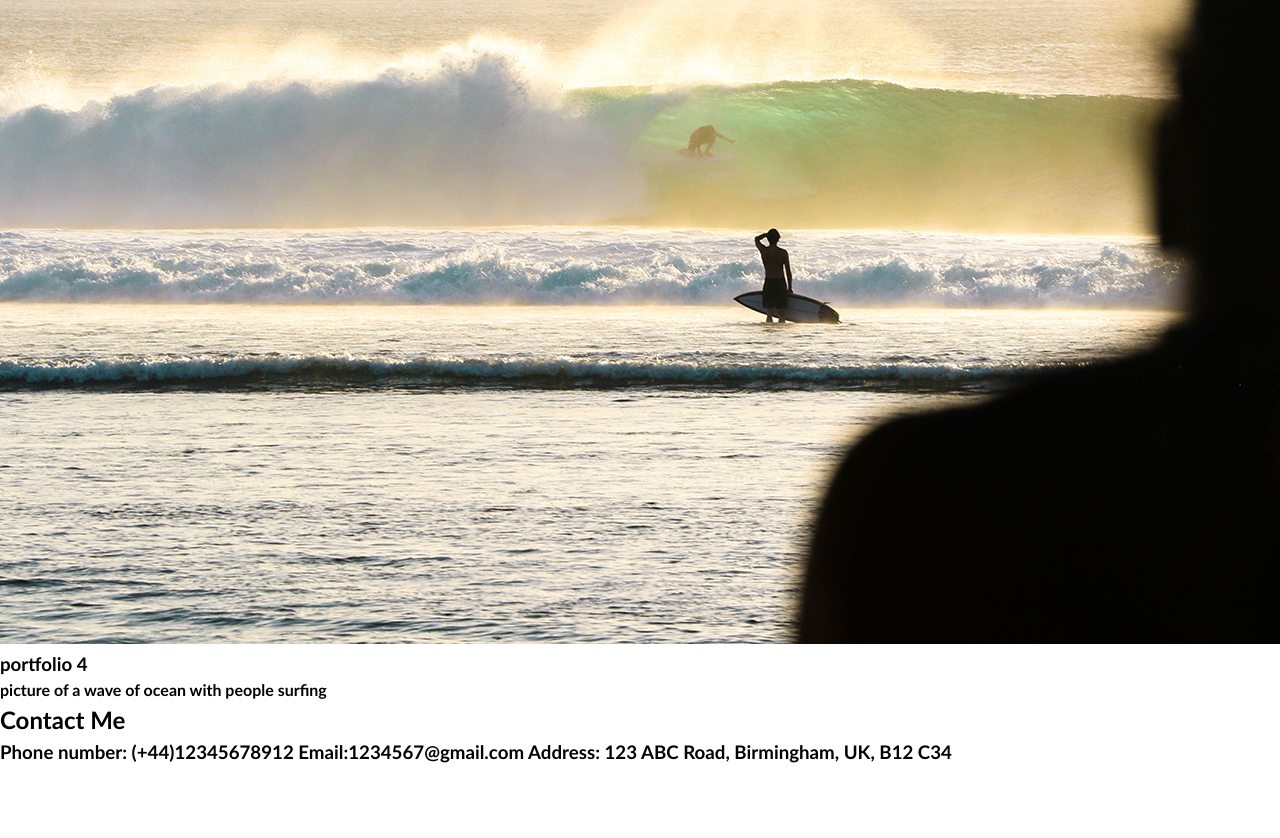
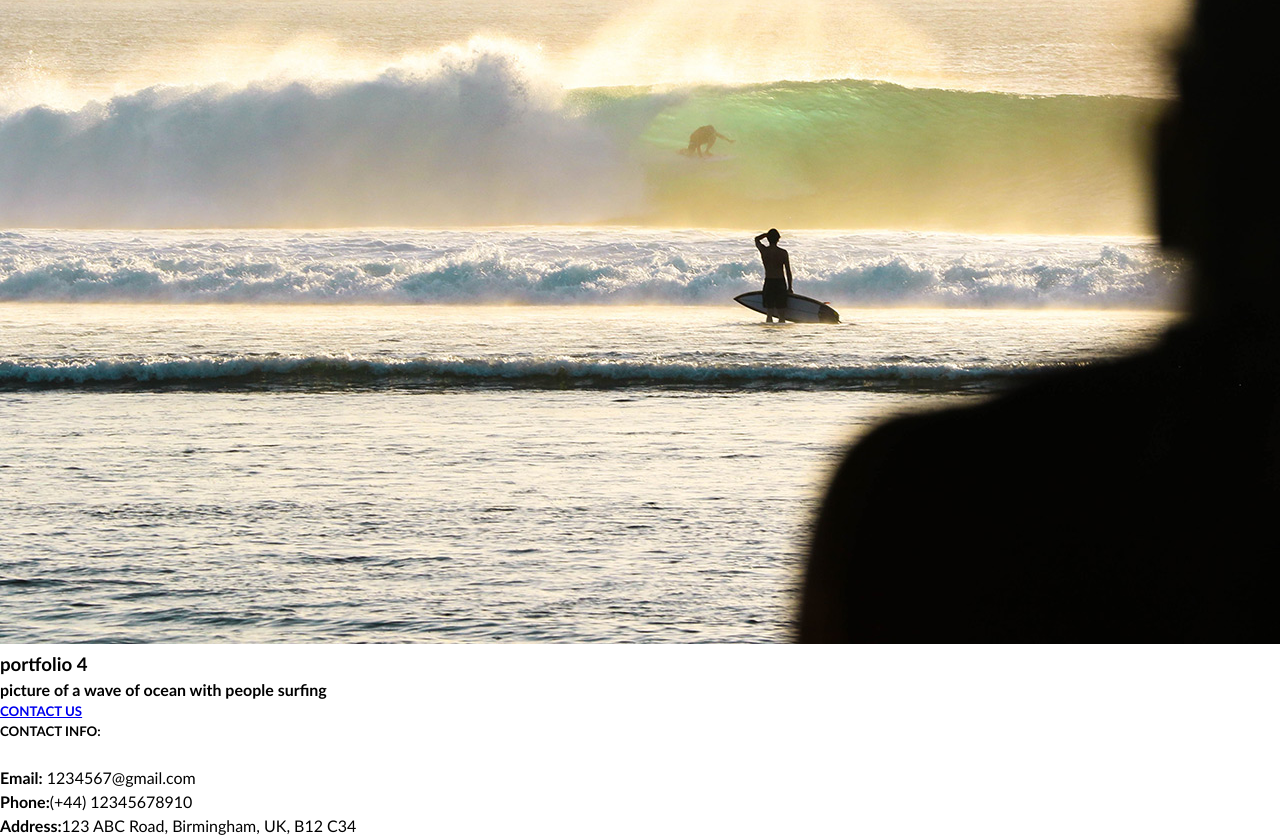
Before and after one commit to YiHZ1989/Bootstrap-Portfolio, a plain HTML site: page index.html in a window 1280 px wide. Shown: the part 4246-5084 px from the top of the page. Before the commit the page ends 5012 px from the top, so only its background shows below. Drawn offline with Linux system fonts and the light colour scheme; files that its build step writes are made by us from their sources.

Commit message:
add format code

```diff
--- a/css/style.css
+++ b/css/style.css
@@ -21,3 +21,6 @@ h6 {
 p {
   margin: 0;
 }
+.container1 .nav-link a:hover {
+  color: #4fba2e;
+  }
--- a/index.html
+++ b/index.html
@@ -85,10 +85,21 @@
 
     <!-- contact -->
     <section class="page-section contact" id="contact">
-      <h2>Contact Me</h2>
-      <h3>
-        Phone number: (+44)12345678912           Email:1234567@gmail.com           Address: 123 ABC Road, Birmingham, UK, B12 C34
-      </h3>
+      <footer>
+        <div class="Container1">
+          <div class="col-md-4">
+            <a class="nav-link" href="#"><h5>CONTACT US</h5></a>
+          </div>
+          <div class="col-md-2">
+          </div>
+          <div class="col-md-8">
+              <h5><strong>CONTACT INFO:</strong></h5><br>
+              <p><strong>Email:</strong> 1234567@gmail.com </p>
+              <p><strong>Phone:</strong>(+44) 12345678910 </p>
+              <p><strong>Address:</strong>123 ABC Road, Birmingham, UK, B12 C34 </p>
+          </div>
+        </div>
+      </footer>
     </section>
   </main>
 </body>
```
